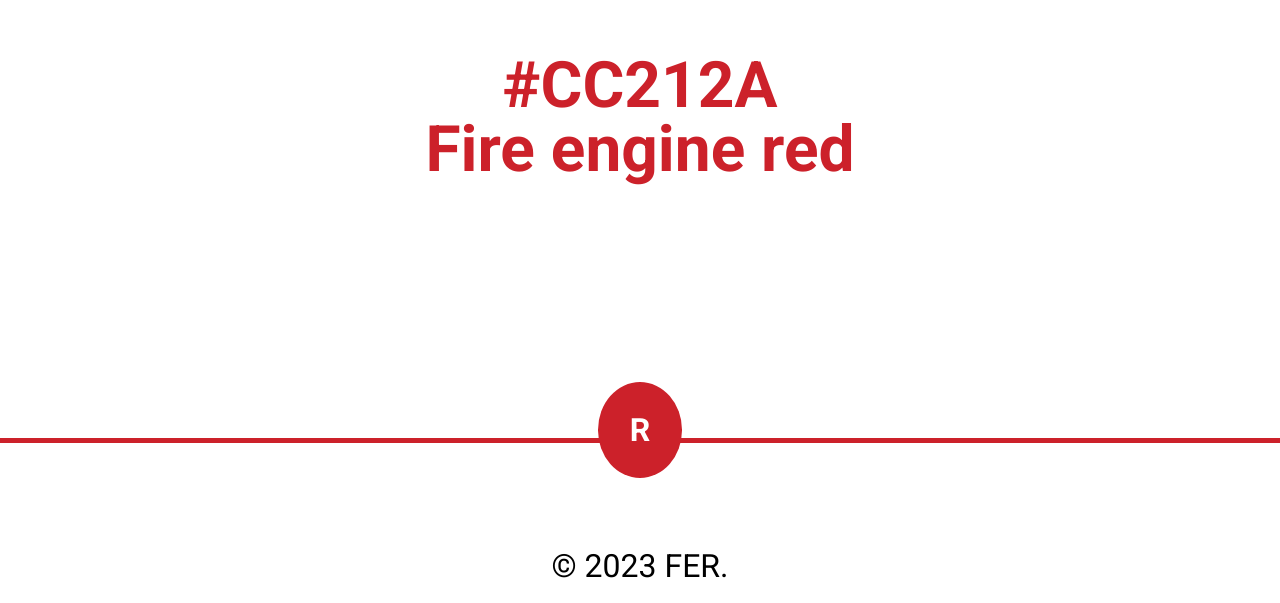
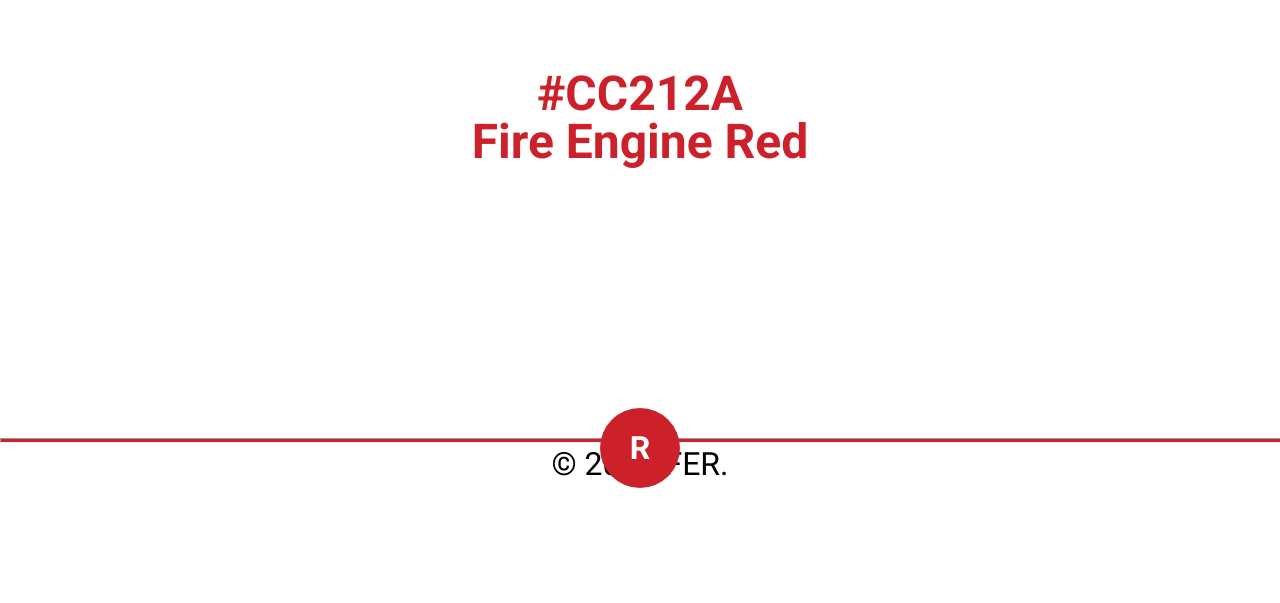
Before and after one commit to MariaRipley/modulo-1-repaso-intermedio, a plain HTML site: page index.html in a window 1280 px wide. Shown: the part 202-805 px from the top of the page. Drawn offline with Linux system fonts and the light colour scheme.

Commit message:
Added some changes at index.html and style.css

```diff
--- a/css/style.css
+++ b/css/style.css
@@ -1,6 +1,6 @@
 body {
-  width: 100vw;
-  height: 100vh;
+  /* width: 100vw;
+  height: 100vh; */
   font-family: "Montserrat", sans-serif;
   font-family: "Roboto", sans-serif;
   font-size: 62.5%;
@@ -18,45 +18,46 @@ body {
   justify-content: center;
   color: #cc212a;
   font-weight: bold;
-  font-size: 4rem;
+  font-size: 3rem;
+  text-transform: capitalize;
 }
 
 .footer {
-  width: 100%;
   height: 20vh;
   position: sticky;
   bottom: 0;
 }
 
 .line {
+  background-color: #cc212a;
   width: 100%;
-  height: 0.3rem;
-  background-color: #cc212a;
-  bottom: 62%;
+  height: 0.2rem;
 }
 
-.footer-content {
+.logo-container {
   display: flex;
-  flex-direction: column;
+  justify-content: center;
   align-items: center;
 }
 
 .footer-logo {
+  width: 5rem;
+  height: 5rem;
   background-color: #cc212a;
   color: white;
+  text-transform: uppercase;
   border-radius: 100%;
-  padding: 2rem;
+  font-weight: bold;
   font-size: 2rem;
-  font-weight: bold;
+  display: flex;
+  justify-content: center;
+  align-items: center;
   position: absolute;
-  bottom: 75%;
 }
 
 .footer-copy {
+  text-transform: uppercase;
   font-size: 2rem;
-  position: absolute;
-  top: 70%;
+  display: flex;
+  justify-content: center;
 }
-
-@media screen and (min-width: 768px) {
-}
--- a/index.html
+++ b/index.html
@@ -15,17 +15,22 @@
     <title>El rojo más perfecto</title>
   </head>
   <body>
+    <header></header>
     <main class="main">
       <section class="main-text">
         <h1>#CC212A</h1>
-        <p>Fire engine red</p>
+        <p>fire engine red</p>
       </section>
     </main>
     <footer class="footer">
-      <div class="line"></div>
+      <div class="line-container">
+        <hr class="line" />
+      </div>
       <div class="footer-content">
-        <p class="footer-logo">R</p>
-        <p class="footer-copy">&copy; 2023 FER.</p>
+        <div class="logo-container">
+          <h1 class="footer-logo">r</h1>
+        </div>
+        <p class="footer-copy">&copy; 2023 fer.</p>
       </div>
     </footer>
   </body>
```
